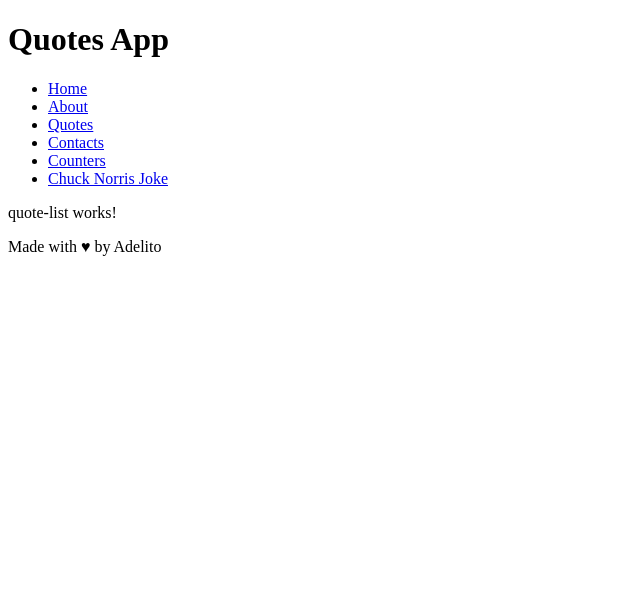
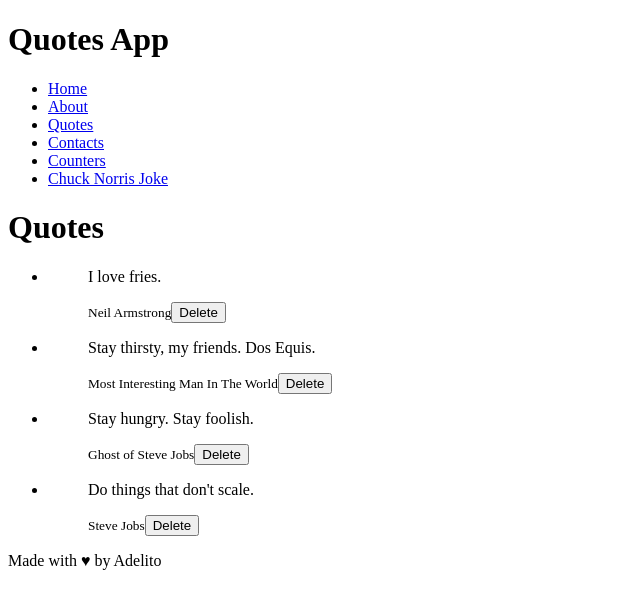
Before and after one commit to aacebal/angular-quotes, an Angular app: page /quotes in a window 1280 px wide. Shown: the top 608 px of the page, without its empty margins (0-640 px from the left). Built offline with nearby package versions, Linux system fonts and the light colour scheme.

Commit message:
quotes added

```diff
--- a/src/app/quote-list/quote-list.component.html
+++ b/src/app/quote-list/quote-list.component.html
@@ -1,3 +1,8 @@
-<p>
-  quote-list works!
-</p>
+<h1>Quotes</h1>
+
+<ul>
+  <li *ngFor="let oneQuote of quotes">
+  <app-quote-item [quote]="oneQuote" (onDelete)="removeQuote($event)">
+  </app-quote-item>
+  </li>
+</ul>
--- a/src/app/quote-list/quote-list.component.ts
+++ b/src/app/quote-list/quote-list.component.ts
@@ -7,9 +7,34 @@ import { Component, OnInit } from '@angular/core';
 })
 export class QuoteListComponent implements OnInit {
 
+  quotes: Array<any> = [
+    {
+        id: 1,
+        text: 'I love fries.',
+        author: 'Neil Armstrong'
+    }, {
+        id: 12,
+        text: 'Stay thirsty, my friends. Dos Equis.',
+        author: 'Most Interesting Man In The World'
+    }, {
+        id: 99,
+        text: 'Stay hungry. Stay foolish.',
+        author: 'Ghost of Steve Jobs'
+    }, {
+        id: 101,
+        text: 'Do things that don\'t scale.',
+        author: 'Steve Jobs'
+    }
+  ];
+
   constructor() { }
 
-  ngOnInit() {
+  ngOnInit() { }
+
+  removeQuote(id) {
+    this.quotes = this.quotes.filter(
+      (oneQuote) => oneQuote.id != id
+    );
   }
 
 }
```
